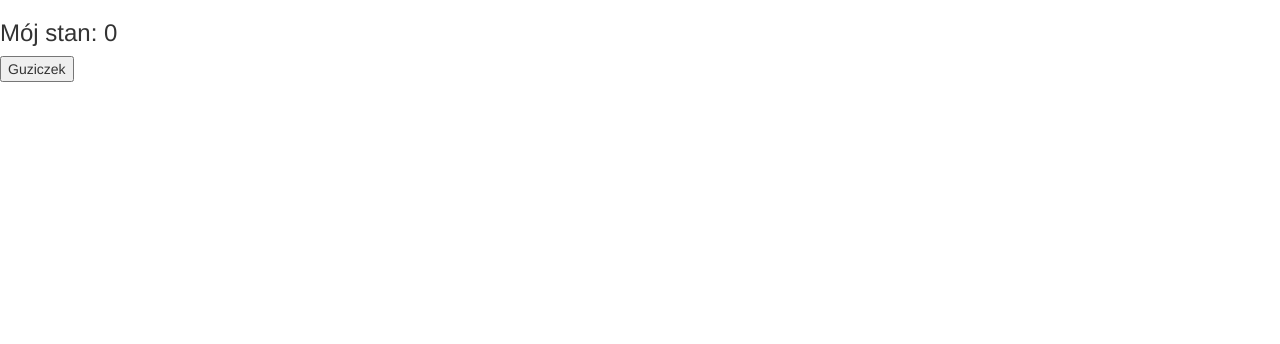
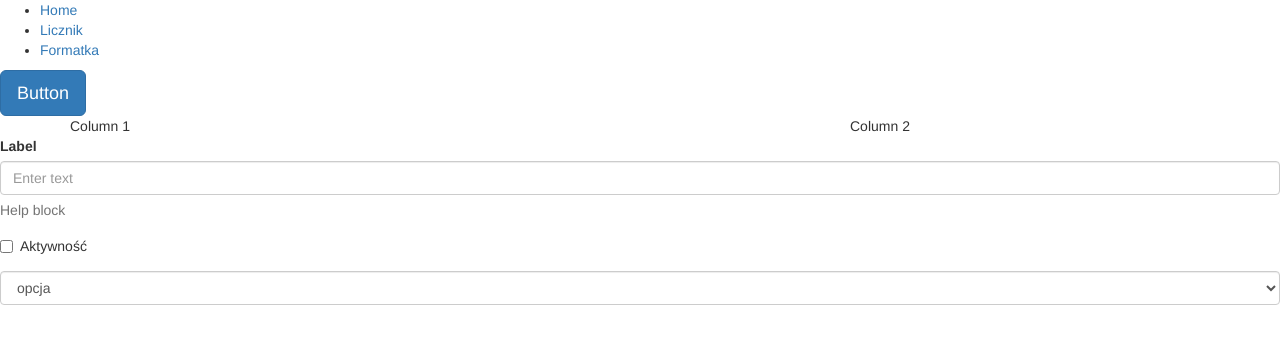
Before and after one commit to HKrzyszczak/react-component, a React (Create React App) app: page / in a window 1280 px wide. Shown: the top 344 px of the page. Built offline with nearby package versions, Linux system fonts and the light colour scheme.

Commit message:
add counter

```diff
--- a/src/components/App.js
+++ b/src/components/App.js
@@ -1,13 +1,30 @@
 import React from 'react';
+
+import {BrowserRouter as Router, Route, Link} from 'react-router-dom'
 import Counter from './Counter';
-
-
+import Home from './Home';
+import Form from './Form';
 
 const App = () => {
       return (
-        <div>
-            <Counter/>
-        </div>
-    )
+          <Router>
+          <div>
+              <ul>
+                  <li>
+                      <Link to="/">Home</Link>
+                  </li>
+                  <li>
+                      <Link to="/counter">Licznik</Link>
+                  </li>
+                  <li>
+                      <Link to="/form">Formatka</Link>
+                  </li>
+              </ul>
+              <Route exact path="/" component={Home} />
+              <Route path="/counter" component={Counter} />
+              <Route path="/form" component={Form} />
+          </div>
+          </Router>);
 };
+
 export default App;
--- a/src/components/Counter.js
+++ b/src/components/Counter.js
@@ -2,20 +2,31 @@ import React from 'react'
 
 
 class Counter extends React.Component {
-    constructor(myAwesomeProps) {
-        super(myAwesomeProps);
-        this.state = {
-            count: 0
-        };
-        this.handleClick = function () {
-            alert('Klik!!!');
+    state = {
+        count: 0
+    };
+
+    increment = () => {
+        if (this.state.count < 10) {
+            this.setState({
+                count: this.state.count + 1
+            });
         }
-    }
+    };
+
+    decrement = () => {
+        if (this.state.count > 0) {
+            this.setState({
+                count: this.state.count - 1
+            });
+        }
+    };
 
     render() {
         return <div>
             <h3>Mój stan: {this.state.count}</h3>
-            <button onClick={this.handleClick}>Guziczek</button>
+            <button onClick={this.increment}>+</button>
+            <button onClick={this.decrement}>-</button>
         </div>
     }
 }
--- a/src/components/Form.js
+++ b/src/components/Form.js
@@ -8,16 +8,16 @@ const Form = () => {
             <FormGroup>
                 <ControlLabel>Label</ControlLabel>
                 <FormControl type="text" placeholder="Enter text" />
-                <HelpBlock>Hel block</HelpBlock>
+                <HelpBlock>Help block</HelpBlock>
             </FormGroup>
             <FormGroup>
                 <Checkbox inline>
-                    1
+                    Aktywność
                 </Checkbox>
             </FormGroup>
             <FormGroup>
                 <FormControl componentClass="select" placeholder="select">
-                    <option value="select">select</option>
+                    <option value="select">opcja</option>
                     <option value="other">...</option>
                 </FormControl>
             </FormGroup>
```
